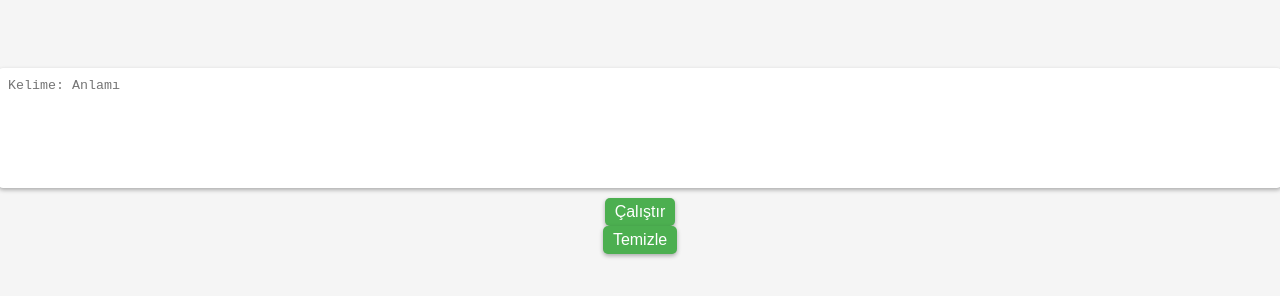
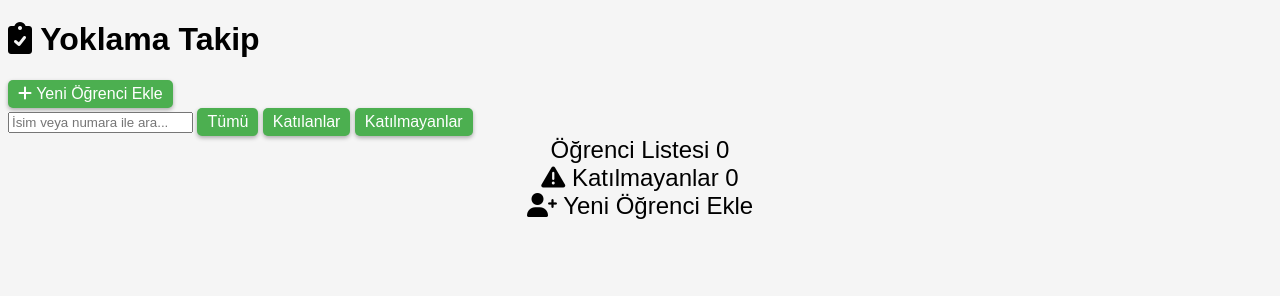
Before and after one commit to ysf-yhya/ingilizce-turkce-kelime-ezberleme, a plain HTML site: page index.html in a window 1280 px wide. Drawn offline with Linux system fonts and the light colour scheme.

Commit message:
Update index.html

```diff
--- a/index.html
+++ b/index.html
@@ -1,17 +1,119 @@
 <!DOCTYPE html>
-<html>
-  <head>
-      <meta charset="utf-8">
-    <title>Flashcard Uygulaması</title>
+
+<html lang="tr">
+
+<head>
+
+    <meta charset="UTF-8">
+
+    <meta name="viewport" content="width=device-width, initial-scale=1.0">
+
+    <title>Yoklama Takip</title>
+
     <link rel="stylesheet" href="style.css">
-  </head>
-  <body>
-    <div class="card-container"></div>
-    <div class="form-container">
-      <textarea id="wordList" placeholder="Kelime: Anlamı" rows="5"></textarea>
-      <button id="runButton">Çalıştır</button>
-      <button id="clearButton">Temizle</button>
+
+    <link rel="stylesheet" href="https://cdnjs.cloudflare.com/ajax/libs/font-awesome/6.0.0/css/all.min.css">
+
+</head>
+
+<body>
+
+    <div class="container">
+
+        <header>
+
+            <h1>
+
+                <i class="fas fa-clipboard-check"></i>
+
+                Yoklama Takip
+
+            </h1>
+
+            <button id="yeniOgrenciBtn" class="primary-button">
+
+                <i class="fas fa-plus"></i>
+
+                Yeni Öğrenci Ekle
+
+            </button>
+
+        </header>
+
+
+
+        <main>
+
+            <div class="content">
+
+                <div class="ogrenci-listesi">
+
+                    <div class="search-bar">
+
+                        <input type="text" id="searchInput" class="search-input" placeholder="İsim veya numara ile ara...">
+
+                        <button id="tumunuGoster" class="filter-button active">Tümü</button>
+
+                        <button id="katilanlariGoster" class="filter-button">Katılanlar</button>
+
+                        <button id="katilmayanlariGoster" class="filter-button">Katılmayanlar</button>
+
+                    </div>
+
+                    <h2>
+
+                        Öğrenci Listesi
+
+                        <span class="count-badge" id="ogrenciSayisi">0</span>
+
+                    </h2>
+
+                    <div id="ogrenciListesi"></div>
+
+                </div>
+
+
+
+                <div class="katilmayanlar">
+
+                    <h2>
+
+                        <i class="fas fa-exclamation-triangle"></i>
+
+                        Katılmayanlar
+
+                        <span class="count-badge" id="katilmayanSayisi">0</span>
+
+                    </h2>
+
+                    <div id="katilmayanlarListesi"></div>
+
+                </div>
+
+            </div>
+
+        </main>
+
     </div>
-    <script src="script.js"></script>
-  </body>
+
+
+
+    <!-- Yeni Öğrenci Modal -->
+
+    <div id="ogrenciModal" class="modal">
+
+        <div class="modal-content">
+
+            <h2>
+
+                <i class="fas fa-user-plus"></i>
+
+                Yeni Öğrenci Ekle
+
+            </h2>
+
+            <form id="ogrenciForm">
+
+
+
 </html>
```
